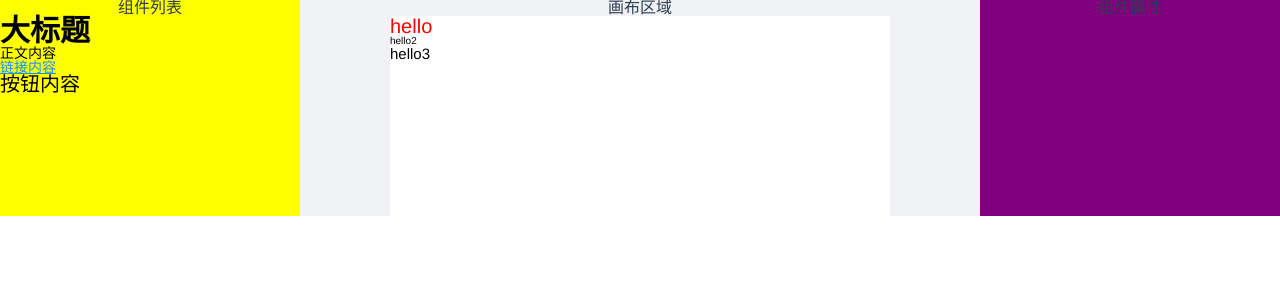
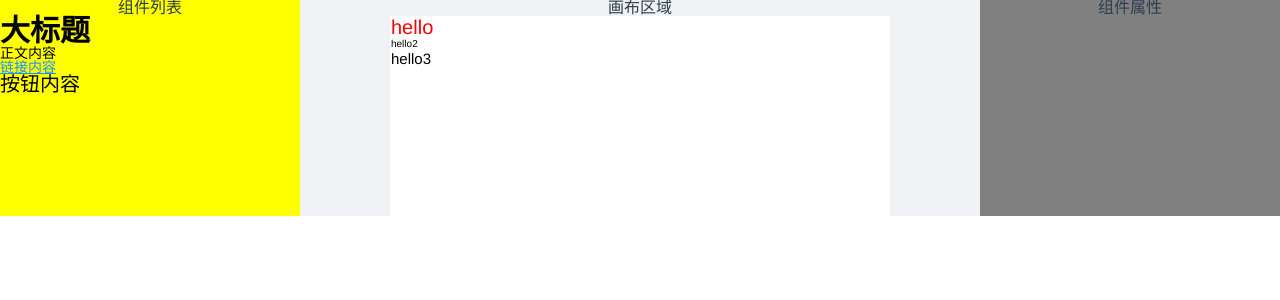
Before and after one commit to mini-eleven/lego, a Vue app: page /editor in a window 1280 px wide. Shown: the top 300 px of the page. Built offline with nearby package versions, Linux system fonts and the light colour scheme.

Commit message:
获取并展示组件fix1

```diff
--- /dev/null
+++ b/src/components/EditWrapper.vue
@@ -0,0 +1,49 @@
+<template>
+    <div class="edit-wrapper" @click="onItemClick(id)" :class="{ active: active }">
+        <slot></slot>
+    </div>
+</template>
+
+<script lang="ts">
+import { defineComponent } from 'vue'
+export default defineComponent({
+    props: {
+        id: {
+            type: String,
+            required: true
+        },
+        active: {
+            type: Boolean,
+            default: false
+        }
+    },
+    emits: ['set-active'],
+    setup(props, context) {
+        const onItemClick = (id: string) => {
+            context.emit('set-active', id)
+        }
+        return {
+            onItemClick
+        }
+    }
+})
+</script>
+
+<style>
+.edit-wrapper {
+    padding: 0px;
+    cursor: pointer;
+    border: 1px solid transparent;
+    user-select: none;
+}
+
+.edit-wrapper:hover {
+    border: 1px dashed #ccc;
+}
+
+.edit-wrapper.active {
+    border: 1px solid #1890ff;
+    user-select: none;
+    z-index: 1500;
+}
+</style>
--- /dev/null
+++ b/src/components/PropsTable.vue
@@ -0,0 +1,39 @@
+<template>
+    <div class="props-table">
+        <div v-for="(value, key) in finalProps" :key="key" class="prop-item">
+            <component v-if="value" :is="value?.component" :value="value.value" />
+        </div>
+    </div>
+</template>
+
+<script lang="ts">
+import { TextComponentProps } from '@/defaultProps'
+import { computed, defineComponent, PropType } from 'vue'
+import { reduce } from 'lodash-es'
+import { mapPropsToForms, PropsToForms } from '@/propsMap'
+export default defineComponent({
+    mame: 'props-table',
+    props: {
+        props: {
+            type: Object as PropType<TextComponentProps>,
+            required: true
+        }
+    },
+    setup(props) {
+        const finalProps = computed(() => {
+            return reduce(props.props, (result, value, key) => {
+                const newKey = key as keyof TextComponentProps
+                const item = mapPropsToForms[newKey]
+                if (item) {
+                    item.value = value
+                    result[newKey] = item
+                }
+                return result
+            }, {} as PropsToForms)
+        })
+        return {
+            finalProps
+        }
+    }
+})
+</script>
--- /dev/null
+++ b/src/propsMap.ts
@@ -0,0 +1,16 @@
+import { TextComponentProps } from "./defaultProps"
+
+export interface PropToForm {
+    component: string
+    value?: string
+}
+
+export type PropsToForms = {
+    [P in keyof TextComponentProps]?: PropToForm
+}
+
+export const mapPropsToForms: PropsToForms = {
+    text: {
+        component: 'a-input'
+    }
+}
--- a/src/store/modules/editor.ts
+++ b/src/store/modules/editor.ts
@@ -9,7 +9,7 @@ export interface EditorProps {
     currentElement: string
 }
 
-interface ComponentData {
+export interface ComponentData {
     props: { [key: string]: any }
     // uuid v4
     id: string
@@ -37,6 +37,20 @@ const editor: Module<EditorProps, GlobalDataProps> = {
                 props
             }
             state.components.push(newComponent)
+        },
+        deleteComponent(state, props) {
+            const currentComponent: ComponentData | undefined = state.components.find(x => x.id == state.currentElement)
+            if (currentComponent) {
+                state.components = state.components.filter(x => x.id != currentComponent.id)
+            }
+        },
+        setActive(state, currentId: string) {
+            state.currentElement = currentId
+        }
+    },
+    getters: {
+        getCurrentElement: (state) => {
+            return state.components.find(x => x.id == state.currentElement)
         }
     }
 }
--- a/src/views/Editor.vue
+++ b/src/views/Editor.vue
@@ -9,13 +9,17 @@
                 <a-layout-content class="preview-container">
                     <p>画布区域</p>
                     <div class="preview-list" id="canvas-area">
-                        <component v-for="component in components" :key="component.id" :is="component.name"
-                            v-bind="component.props" />
+                        <edit-wrapper v-for="component in components" :key="component.id" :id="component.id"
+                            @set-active="setActive" :active="component.id == (currentElement && currentElement.id)">
+                            <component :is="component.name" v-bind="component.props" />
+                        </edit-wrapper>
                     </div>
                 </a-layout-content>
             </a-layout>
-            <a-layout-sider width="300" style="background: purple" class="setting-container">
-                <div>组件属性</div>
+            <a-layout-sider width="300" style="background: gray" class="setting-container">
+                组件属性
+                <props-table v-if="currentElement && currentElement.props" :props="currentElement.props"></props-table>
+                <pre>{{ currentElement?.props }}</pre>
             </a-layout-sider>
         </a-layout>
     </div>
@@ -27,25 +31,37 @@ import { computed, defineComponent } from 'vue'
 import { useStore } from 'vuex'
 import LText from '../components/LText.vue'
 import ComponentList from '../components/ComponentList.vue'
+import EditWrapper from '@/components/EditWrapper.vue'
+import PropsTable from '@/components/PropsTable.vue'
 import { defaultTextTemplates } from '@/defaultTemplates'
 import { TextComponentProps } from '@/defaultProps'
+import { ComponentData } from '@/store/modules/editor'
 export default defineComponent({
     name: 'editor',
     components: {
         LText,
-        ComponentList
+        ComponentList,
+        EditWrapper,
+        PropsTable
     },
     setup() {
         const store = useStore<GlobalDataProps>()
         const components = computed(() => store.state.editor.components)
+        const currentElement = computed<ComponentData | null>(() => store.getters['editor/getCurrentElement'])
+        console.log(store.getters)
         // 添加props只读文本组件类型
         const addItem = (props: Partial<TextComponentProps>) => {
             store.commit('editor/addComponent', props)
         }
+        const setActive = (id: string) => {
+            store.commit('editor/setActive', id)
+        }
         return {
             components,
             defaultTextTemplates,
-            addItem
+            addItem,
+            setActive,
+            currentElement
         }
     }
 })
```
